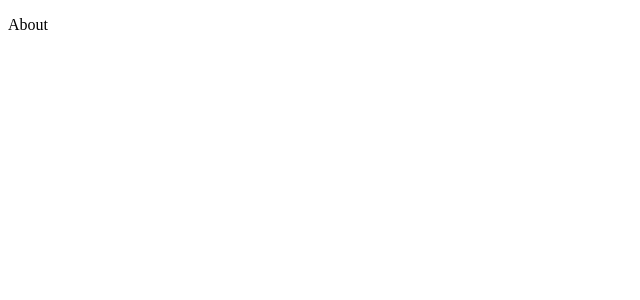
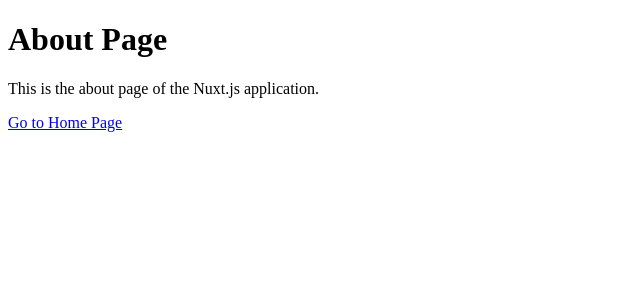
Before and after one commit to rowlandm/simple_crm_frontend, a Nuxt app: page /about in a window 1280 px wide. Shown: the top 300 px of the page, without its empty margins (0-640 px from the left). Built offline with nearby package versions, Linux system fonts and the light colour scheme.

Commit message:
Adding links

```diff
--- a/pages/about.vue
+++ b/pages/about.vue
@@ -1,5 +1,22 @@
+<!-- pages/about.vue -->
 <template>
   <div>
-    <p>About</p>
+    <h1>About Page</h1>
+    <p>This is the about page of the Nuxt.js application.</p>
+  </div>
+  <div>
+    <p>
+    <nuxt-link to="/">Go to Home Page</nuxt-link>
+    </p>
   </div>
 </template>
+
+<script>
+export default {
+  name: 'AboutPage'
+}
+</script>
+
+<style scoped>
+/* Add your styles here */
+</style>
--- a/pages/index.vue
+++ b/pages/index.vue
@@ -1,6 +1,11 @@
 <template>
   <div>
     <PersonsTable />
+  </div>
+  <div>
+    <p>
+    <nuxt-link to="/about">Go to About Page</nuxt-link>
+    </p>
   </div>
 </template>
 
```
Also changed, not shown: 1 other file (tests, documents, lock files or other folders).
